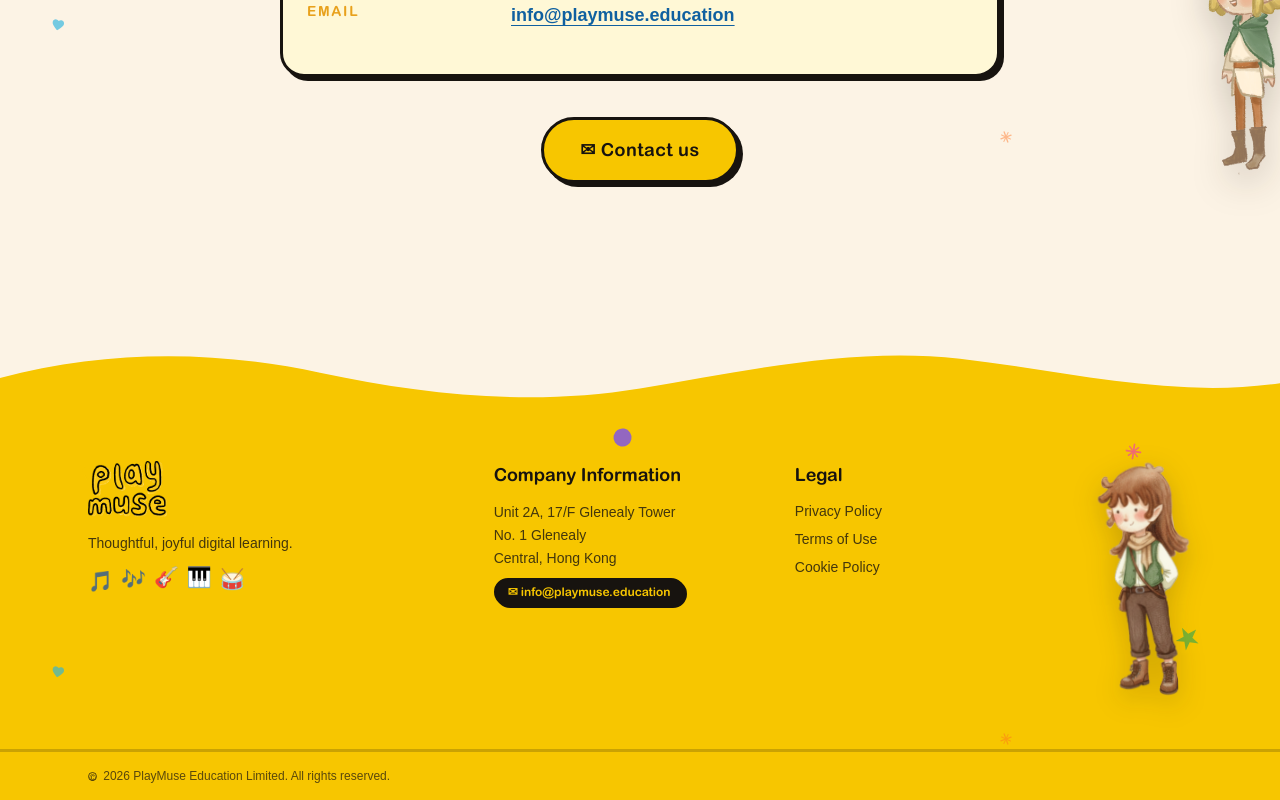
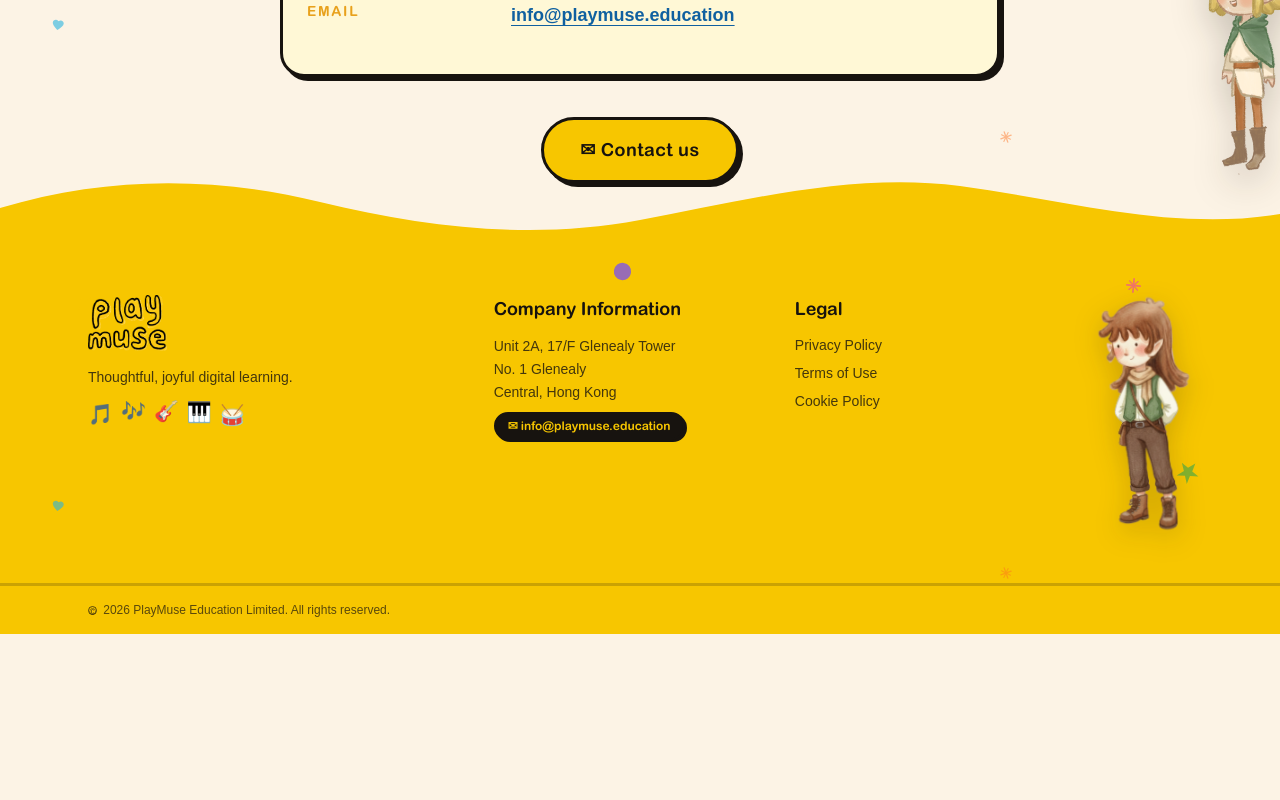
Before and after one commit to byross/Playmuse.education, a Next.js app: page /info in a window 1280 px wide. Shown: the part 667-1467 px from the top of the page. After the commit the page ends 1301 px from the top, so only its background shows below. Built offline with nearby package versions, Linux system fonts and the light colour scheme; a web font is replaced by a local one.

Commit message:
Refactor Home and Footer components for improved layout and design consistency. Update hero section background and remove parallax clouds. Enhance footer structure with new wave divider and adjust spacing, while maintaining brand elements and adding a waving character animation.

```diff
--- a/src/app/page.tsx
+++ b/src/app/page.tsx
@@ -40,25 +40,17 @@ export default function Home() {
   const heroRef = useRef<HTMLDivElement>(null);
   const { scrollYProgress } = useScroll({ target: heroRef, offset: ["start start", "end start"] });
   const mapY = useTransform(scrollYProgress, [0, 1], [0, 100]);
-  const cloudsY = useTransform(scrollYProgress, [0, 1], [0, -50]);
 
   return (
     <>
       {/* ===================== HERO ===================== */}
       <section
         ref={heroRef}
-        className="relative overflow-hidden pb-36 pt-14 sm:pt-20"
-        style={{ background: "var(--gradient-hero)" }}
+        className="relative overflow-hidden pb-0 pt-14 sm:pt-20"
+        style={{ background: "var(--color-paper)" }}
       >
         <FloatingNotes />
         <Doodles count={8} />
-
-        {/* Soft parallax clouds */}
-        <motion.div style={{ y: cloudsY }} className="pointer-events-none absolute inset-x-0 top-8" aria-hidden>
-          <div className="absolute left-[8%]  h-28 w-56 rounded-full bg-white/80 blur-2xl" />
-          <div className="absolute right-[12%] top-8 h-24 w-44 rounded-full bg-white/70 blur-2xl" />
-          <div className="absolute left-[38%] top-20 h-20 w-64 rounded-full bg-white/60 blur-2xl" />
-        </motion.div>
 
         <div className="relative mx-auto max-w-5xl px-6 text-center">
           <Reveal variant="pop">
@@ -165,10 +157,23 @@ export default function Home() {
             />
           </motion.div>
         </motion.div>
+
+        {/* KV yellow wave — matches brand key visual */}
+        <div className="pointer-events-none relative mt-2 w-full" aria-hidden>
+          <Image
+            src="/footer_bg.png"
+            alt=""
+            width={1920}
+            height={220}
+            className="h-auto w-full select-none"
+            priority
+            draggable={false}
+          />
+        </div>
       </section>
 
       {/* ===================== WORLDS (gamified tiles) ===================== */}
-      <WaveSection tone="sky" className="py-20">
+      <WaveSection tone="sky" noWave className="py-20">
         <div className="mx-auto max-w-6xl px-6">
           <SectionHeading kicker="PlayMuse" title={dict.home.worldsTitle} banner />
           <Reveal delay={0.1}>
--- a/src/components/layout/Footer.tsx
+++ b/src/components/layout/Footer.tsx
@@ -18,11 +18,27 @@ export function Footer() {
   ];
 
   return (
-    <footer className="mt-24">
-      <WaveDivider className="text-sun" />
+    <footer className="mt-0">
+      {/*
+        Outer wrapper: relative but NOT overflow-hidden.
+        This lets the WaveDivider's negative translate escape upward
+        into the preceding section, exactly like WaveSection does.
+      */}
+      <div className="relative">
+        {/* Wave that overlaps into the section above */}
+        <div
+          aria-hidden
+          className="pointer-events-none absolute inset-x-0 top-0 z-10 -translate-y-[calc(100%-1px)]"
+          style={{ color: "var(--color-sun)" }}
+        >
+          <WaveDivider height={80} />
+        </div>
 
+        {/*
+          Inner content wrapper: overflow-hidden keeps Doodles
+          and other absolutely-placed decorations clipped inside.
+        */}
         <div className="relative overflow-hidden bg-sun text-ink">
-        {/* Ambient doodle decorations */}
           <Doodles count={6} />
 
           <div className="relative mx-auto grid max-w-6xl gap-10 px-6 py-12 md:grid-cols-[1.4fr_1fr_1fr_auto]">
@@ -120,7 +136,9 @@ export function Footer() {
               </span>
             </p>
           </div>
-      </div>
+
+        </div>{/* end overflow-hidden inner */}
+      </div>{/* end outer relative */}
     </footer>
   );
 }
```
Lines whose indentation alone changed are shown as unchanged.
